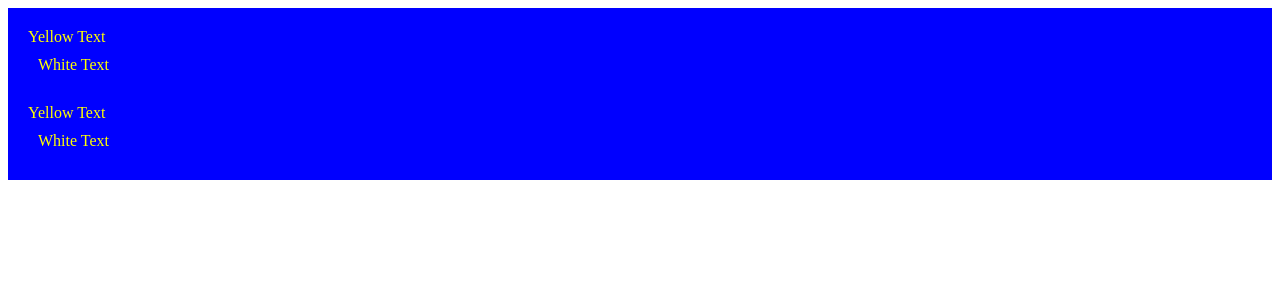
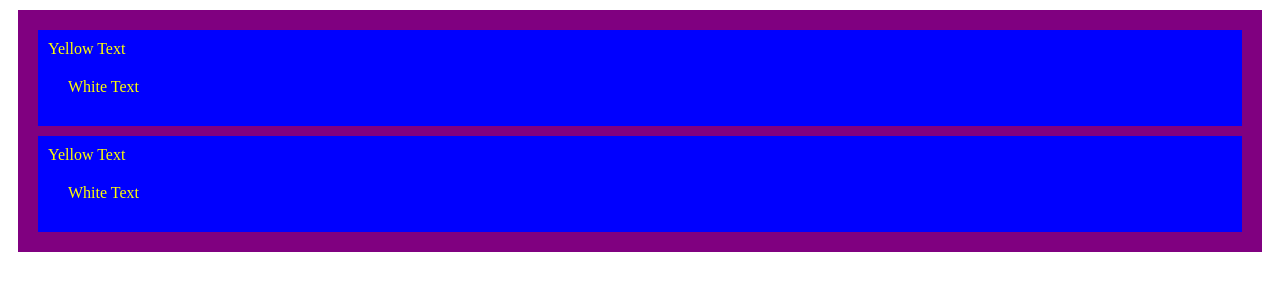
Before and after one commit to wojnareva/web_angela, a plain HTML site: page 7.0 CSS Cascade/index.html in a window 1280 px wide. Drawn offline with Linux system fonts and the light colour scheme.

Commit message:
zmeny ukol 7.0

```diff
--- a/7.0 CSS Cascade/style.css
+++ b/7.0 CSS Cascade/style.css
@@ -1,8 +1,13 @@
 /* Don't change the existing CSS. */
+
+#outer-box {
+  background-color: purple;
+}
 
 .box {
   background-color: blue;
   padding: 10px;
+  margin: 10px;
 }
 
 p {
```
Also changed, not shown: 7.0 CSS Cascade/index.html (+4 -0 lines).
